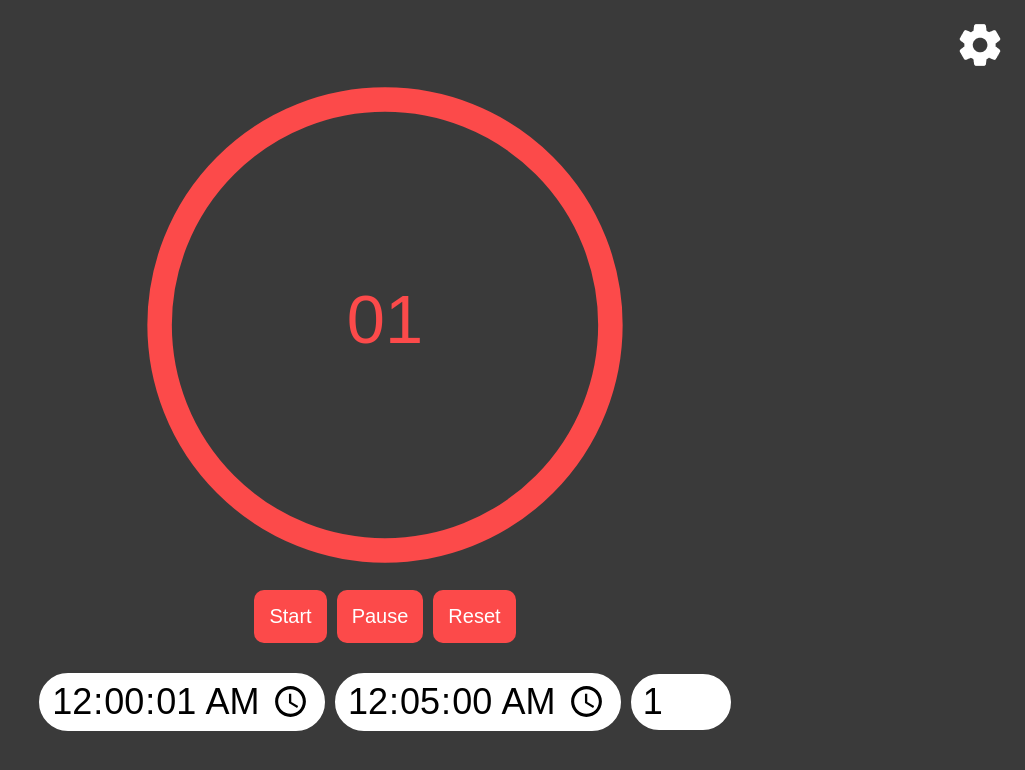
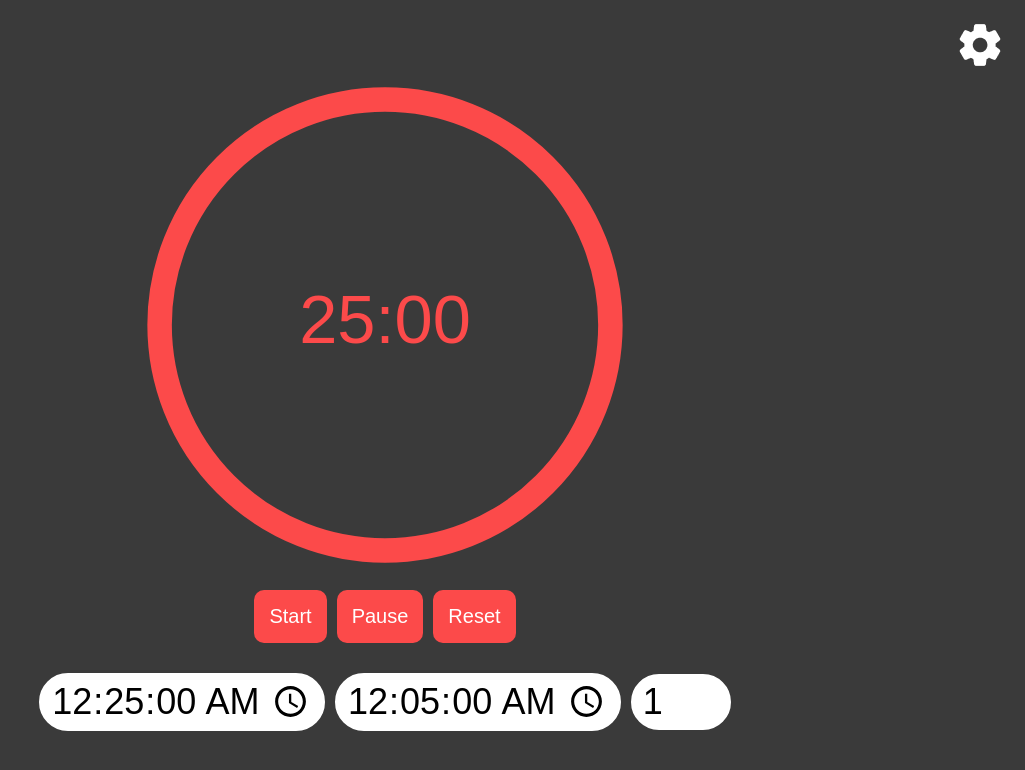
Before and after one commit to Miloszzz2/pomodoro_vite, a React (Vite) app in the folder src/renderer/: page / in a window 1280 px wide. Shown: the top 770 px of the page, without its empty margins (255-1280 px from the left). Built offline with nearby package versions, Linux system fonts and the light colour scheme; a web font is replaced by a local one.

Commit message:
fixed rerender bug

```diff
--- a/src/renderer/src/App.jsx
+++ b/src/renderer/src/App.jsx
@@ -20,7 +20,7 @@ function App() {
     getmiliseconds += parseInt(e.slice(6)) * 1000
     return getmiliseconds
   }
-  const [time, setTime] = useState(`00:00:01`)
+  const [time, setTime] = useState(`00:25:00`)
   const [breakTime, setBreakTime] = useState('00:05:00')
   const [countdownValue, setCountdownValue] = useState(Date.now() + handlesetMiliseconds(breakTime))
   const [isBreak, setBreak] = useState(false)
```
